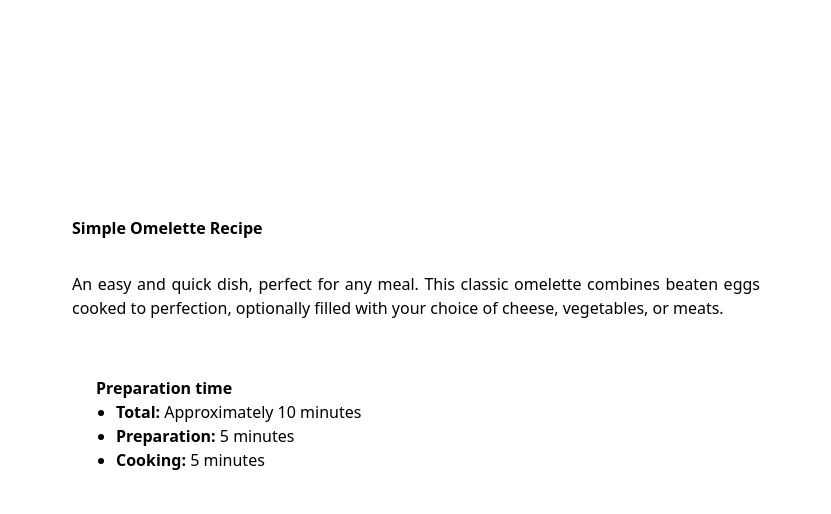
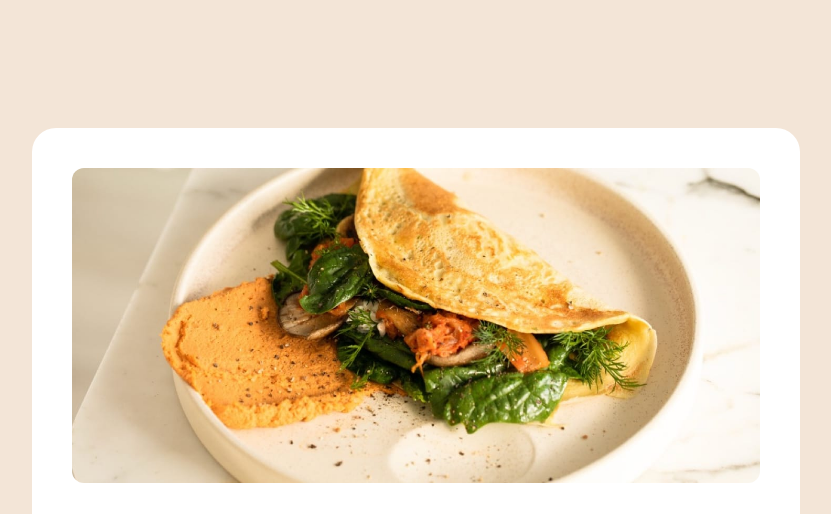
Before and after one commit to ValsCodes/FM-Recipe-page, a website: page index.html in a window 1280 px wide. Shown: the top 514 px of the page, without its empty margins (224-1055 px from the left). Drawn offline with nearby package versions, Linux system fonts and the light colour scheme; the site is published under a folder, as on GitHub Pages, so addresses that start at the root find nothing.

Commit message:
fix file paths

```diff
--- a/index.html
+++ b/index.html
@@ -6,8 +6,8 @@
   <meta name="viewport" content="width=device-width, initial-scale=1.0">
 
   <link rel="icon" type="image/png" sizes="32x32" href="./assets/images/favicon-32x32.png">
-  <link rel="stylesheet" href="/css/styles.css">
-  <link href="https://cdn.jsdelivr.net/npm/tailwindcss@2.2.19/dist/tailwind.min.css" rel="stylesheet">
+  <link rel="stylesheet" href="css/styles.css">
+  <link rel="stylesheet" href="https://cdn.jsdelivr.net/npm/tailwindcss@2.2.19/dist/tailwind.min.css">
 
   <title>Frontend Mentor | Recipe page</title>
 </head>
@@ -15,7 +15,7 @@
 <body class="flex justify-center items-center">
   <div role="main" class="recipe-card max-w-3xl p-10 bg-white lg:rounded-3xl md:rounded-3xl sm:rounded-3xl flex-col justify-start items-start inline-flex md:my-32 lg:my-32">
 
-    <img class="w-100 rounded-xl mb-10" alt="" src="/assets/images/image-omelette.jpeg"">
+    <img class="w-100 rounded-xl mb-10" alt="" src="assets/images/image-omelette.jpeg"">
 
     <div>
       <h1 class=" font-header font-bold leading-10 mb-6">Simple Omelette Recipe</h1>
```
